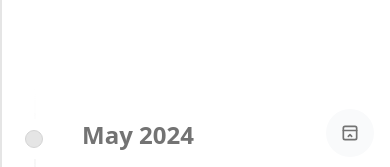
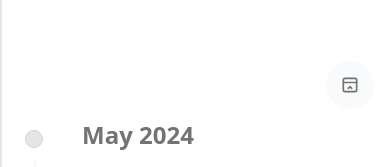
Before and after one commit to utkarshsharma7/portfolio, a Next.js app: page / in a window 390 px wide. Shown: the part 671-838 px from the top of the page. Built offline with nearby package versions, Linux system fonts and the light colour scheme.

Commit message:
"Update translate-y value in FloatingDockMobile component from -16 to -28"

```diff
--- a/src/components/ui/floating-dock.tsx
+++ b/src/components/ui/floating-dock.tsx
@@ -43,7 +43,7 @@ const FloatingDockMobile = ({
 }) => {
   const [open, setOpen] = useState(false);
   return (
-    <div className={cn("relative block lg:hidden -translate-y-16", className)}>
+    <div className={cn("relative block lg:hidden -translate-y-28", className)}>
       <AnimatePresence>
         {open && (
           <motion.div
```
